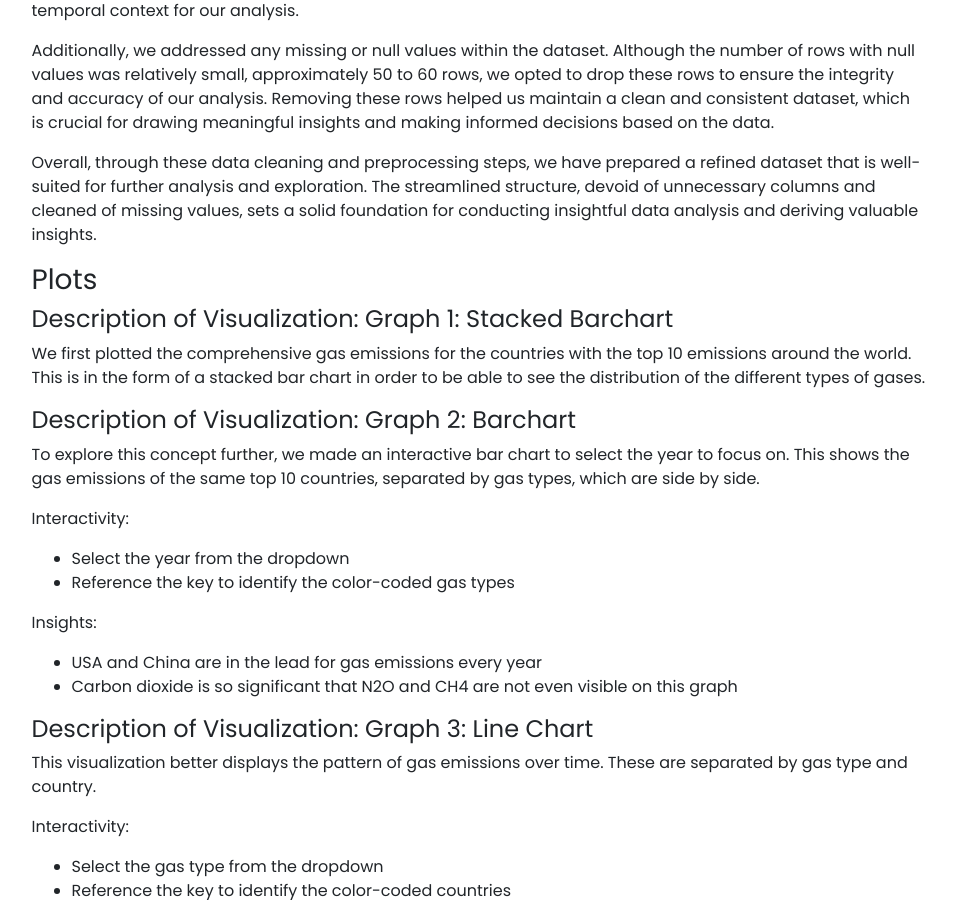
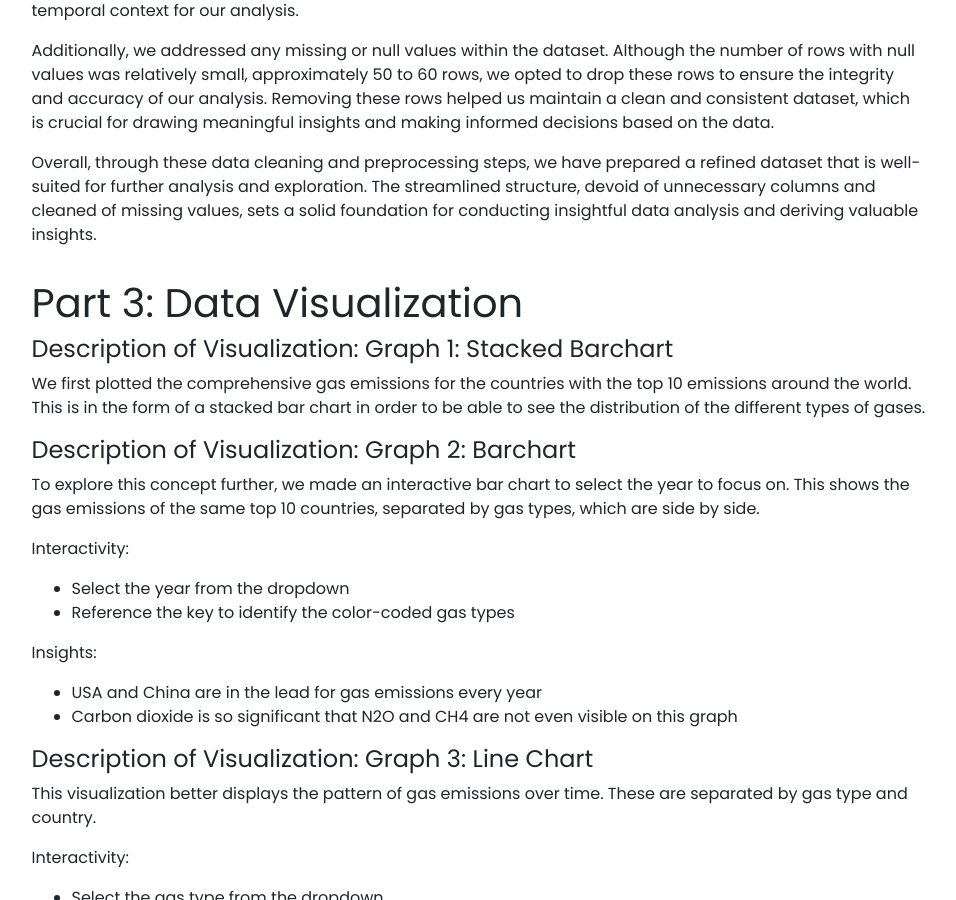
Before and after one commit to Yashbhavsar9087/IS-445-HW5, a Jekyll site: the page built from _projects/Part3.md, in a window 1280 px wide and 900 px high, scrolled down 699 px. Shown: the whole window, without its empty margins (161-1117 px from the left). Built offline with Jekyll 4.4.1, drawn with Linux system fonts in a browser that asks for light colours; nearby versions of some CDN libraries.

Commit message:
Update Part3.md

```diff
--- a/_projects/Part3.md
+++ b/_projects/Part3.md
@@ -27,7 +27,7 @@ Additionally, we addressed any missing or null values within the dataset. Althou
 
 Overall, through these data cleaning and preprocessing steps, we have prepared a refined dataset that is well-suited for further analysis and exploration. The streamlined structure, devoid of unnecessary columns and cleaned of missing values, sets a solid foundation for conducting insightful data analysis and deriving valuable insights.
 
-### Plots
+# Part 3: Data Visualization
 
 #### Description of Visualization: Graph 1: Stacked Barchart
 
```
